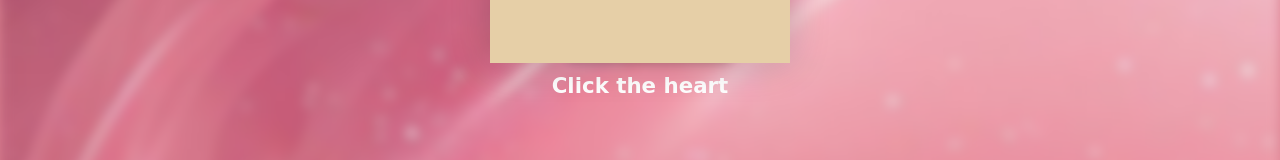
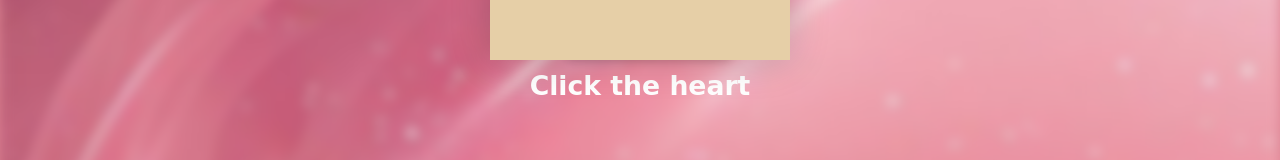
Before and after one commit to Lita261/message4U, a plain HTML site: page index.html in a window 1280 px wide. Shown: the part 435-595 px from the top of the page. Drawn offline with Linux system fonts and the light colour scheme.

Commit message:
Update style.css

```diff
--- a/style.css
+++ b/style.css
@@ -178,7 +178,7 @@ body::before{
 /* ===== HINT TEXT UNDER ENVELOPE ===== */
 .hint {
     font-family: cursive;
-    font-size: 16pt;
+    font-size: 20pt;
     color: rgb(255, 255, 255);
     font-weight: bold;
     text-align: center;
```
